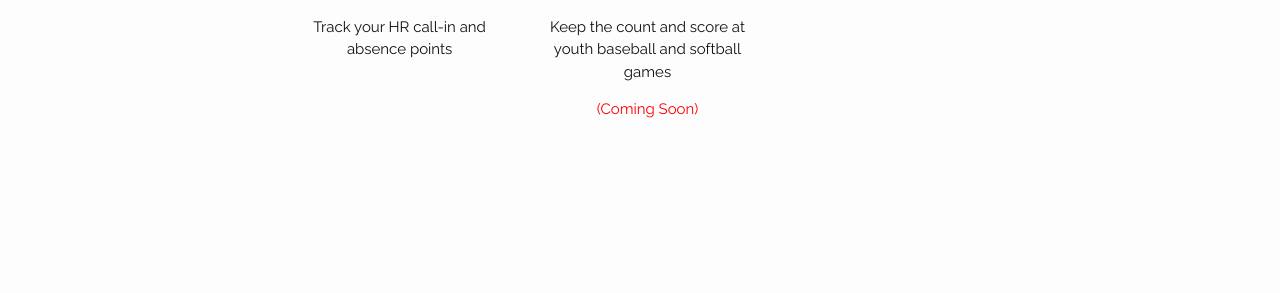
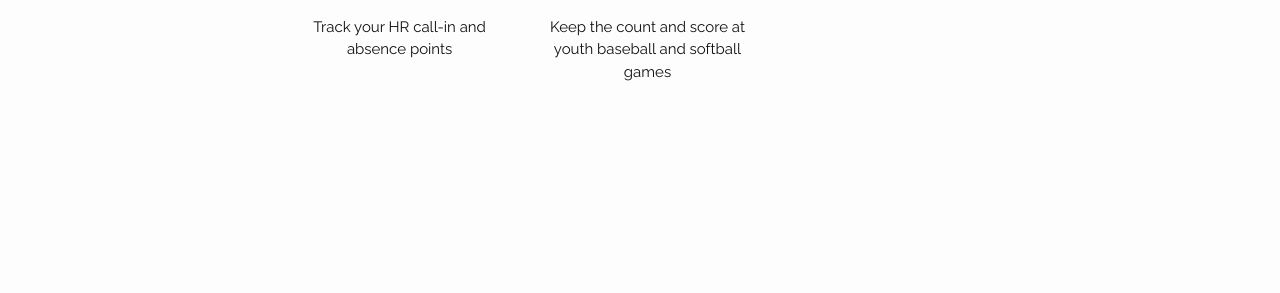
Before and after one commit to fingersakimbo/fingersakimbo.github.io, a Jekyll site: the page built from apps.md, in a window 1280 px wide. Shown: the part 284-577 px from the top of the page. Built offline with Jekyll 4.4.1, drawn with Linux system fonts in a browser that asks for light colours; some web fonts are replaced.

Commit message:
Update apps.md

```diff
--- a/apps.md
+++ b/apps.md
@@ -19,7 +19,6 @@ permalink: /apps/
     " src="/assets/app-icons/appicon-1401051569.png"
     width="96" height="96" border="0"/><br />Keep the Count</a>
     <p /><p>Keep the count and score at youth baseball and softball games</p>
-    <p /><p style="color:red">(Coming Soon)</p>
   </div>
 
   {% comment %}
```
